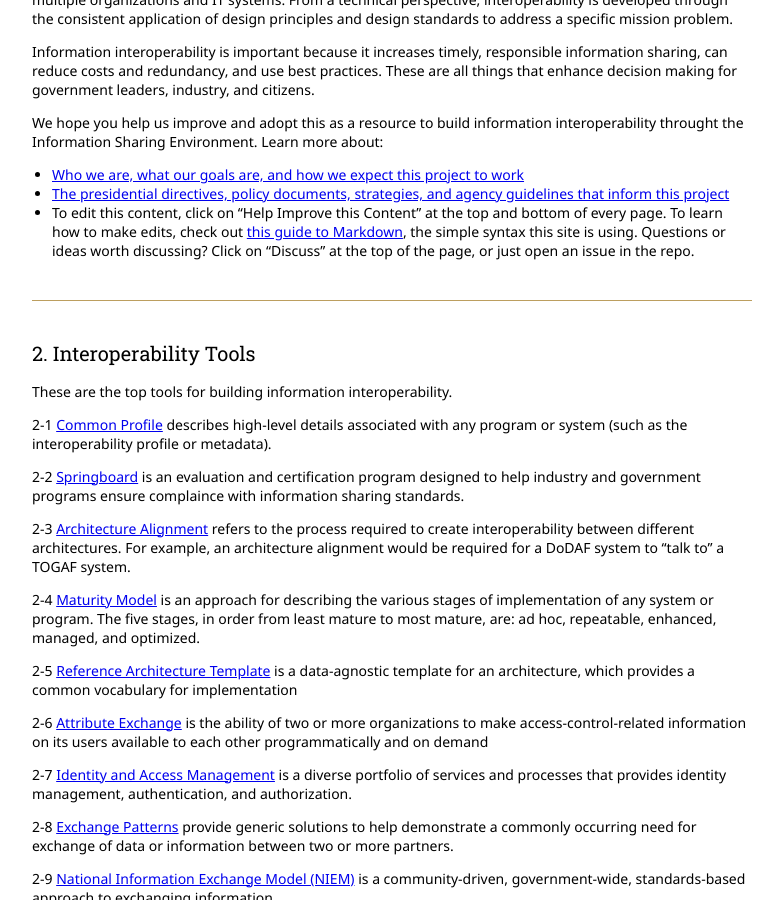
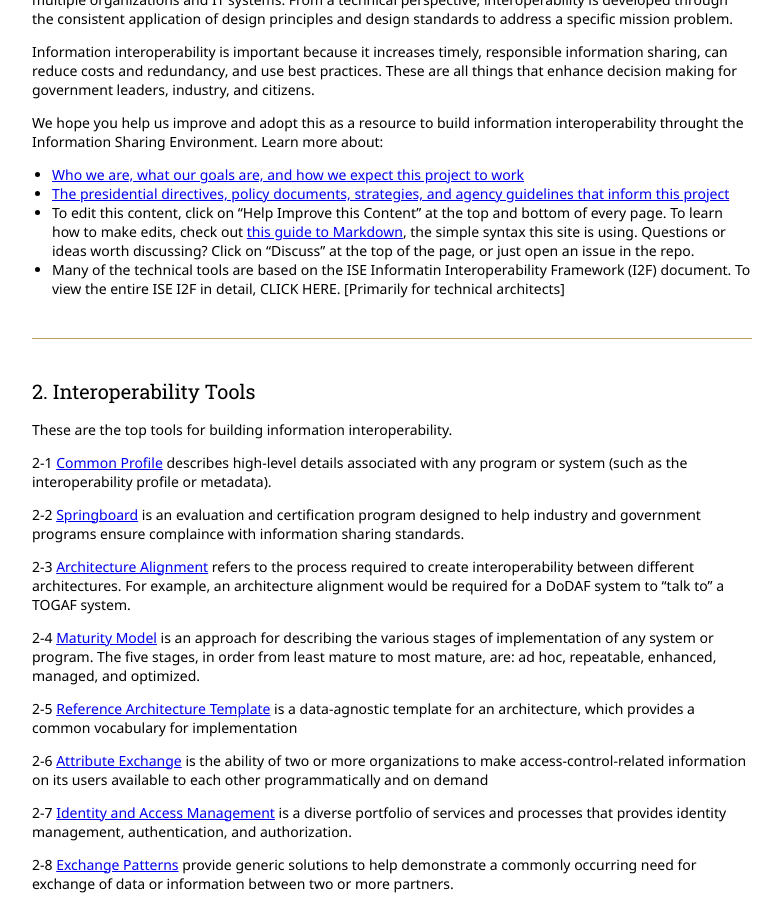
Before and after one commit to Project-Interoperability/project-interoperability.github.io, a Jekyll site: the page built from index.md, in a window 1280 px wide and 900 px high, scrolled down 455 px. Shown: the whole window, without its empty margins (248-1031 px from the left). Built offline with Jekyll 4.4.1, drawn with Linux system fonts in a browser that asks for light colours; nearby versions of some CDN libraries.

Commit message:
Add fourth bullet to background as inserted.
* Many of the technical tools are based on the ISE Informatin Interoperability Framework (I2F) document. To view the entire ISE I2F in detail, CLICK HERE. [Primarily for technical architects]

(provides reference and access to primary I2F document for technical experts.)

```diff
--- a/index.md
+++ b/index.md
@@ -21,6 +21,7 @@ We hope you help us improve and adopt this as a resource to build information in
 * [Who we are, what our goals are, and how we expect this project to work](https://github.com/Project-Interoperability/project-interoperability.github.io/blob/master/README.md)
 * [The presidential directives, policy documents, strategies, and agency guidelines that inform this project](/authorities)
 * To edit this content, click on "Help Improve this Content" at the top and bottom of every page. To learn how to make edits, check out [this guide to Markdown](http://guides.github.com/overviews/mastering-markdown/), the simple syntax this site is using. Questions or ideas worth discussing? Click on "Discuss" at the top of the page, or just open an issue in the repo.
+* Many of the technical tools are based on the ISE Informatin Interoperability Framework (I2F) document. To view the entire ISE I2F in detail, CLICK HERE. [Primarily for technical architects]
 
 ----------------
 
```
